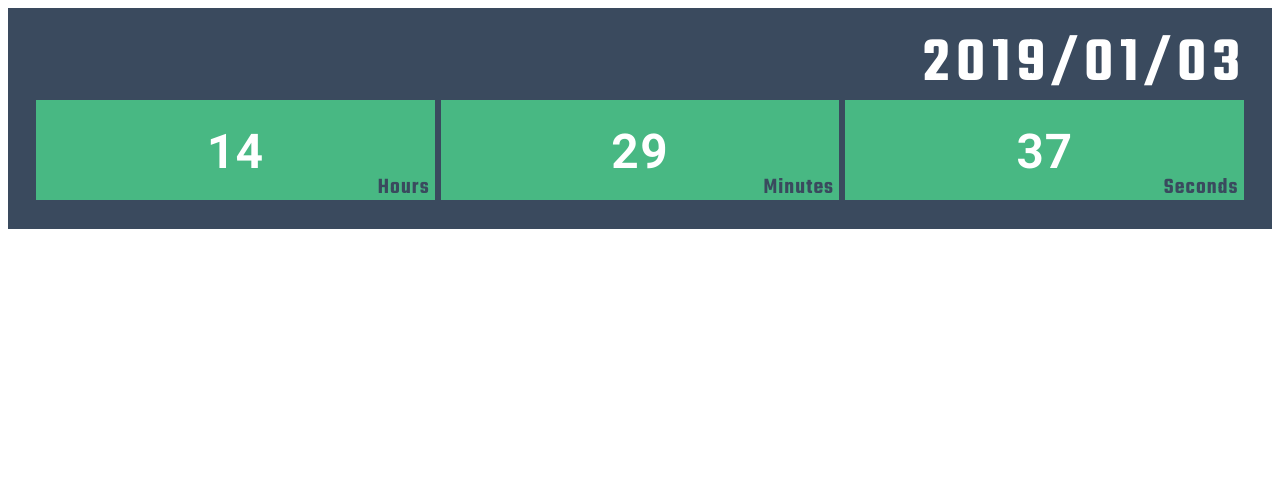
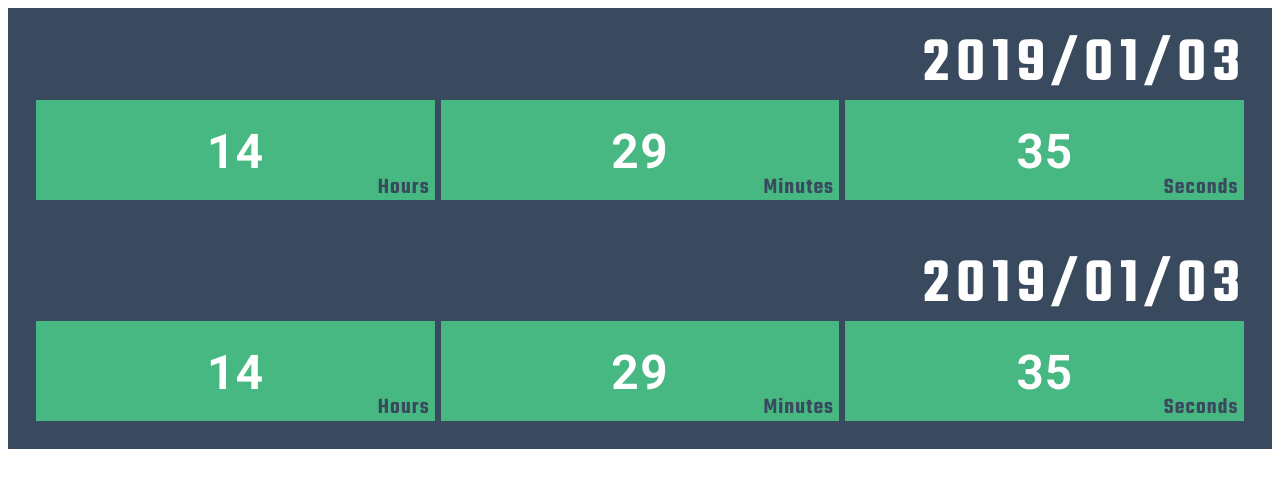
Before and after one commit to yuuming/vue_clock, a Vue app: page / in a window 1280 px wide. Shown: the top 488 px of the page. Built offline with nearby package versions, Linux system fonts and the light colour scheme.

Commit message:
Add Clock for Vancouver

```diff
--- a/src/App.vue
+++ b/src/App.vue
@@ -1,6 +1,7 @@
 <template>
   <div>
-    <Clock class="clock"/>
+    <Clock class="clock" location="TOKYO" :diff="0"/>
+    <Clock class="clock" location="Vancouver" :diff="-17"/>
   </div>
 </template>
 
@@ -8,7 +9,7 @@
 import Clock from "@/components/Clock";
 export default {
   components: {
-    Clock,
-  },
-}
+    Clock
+  }
+};
 </script>
```
